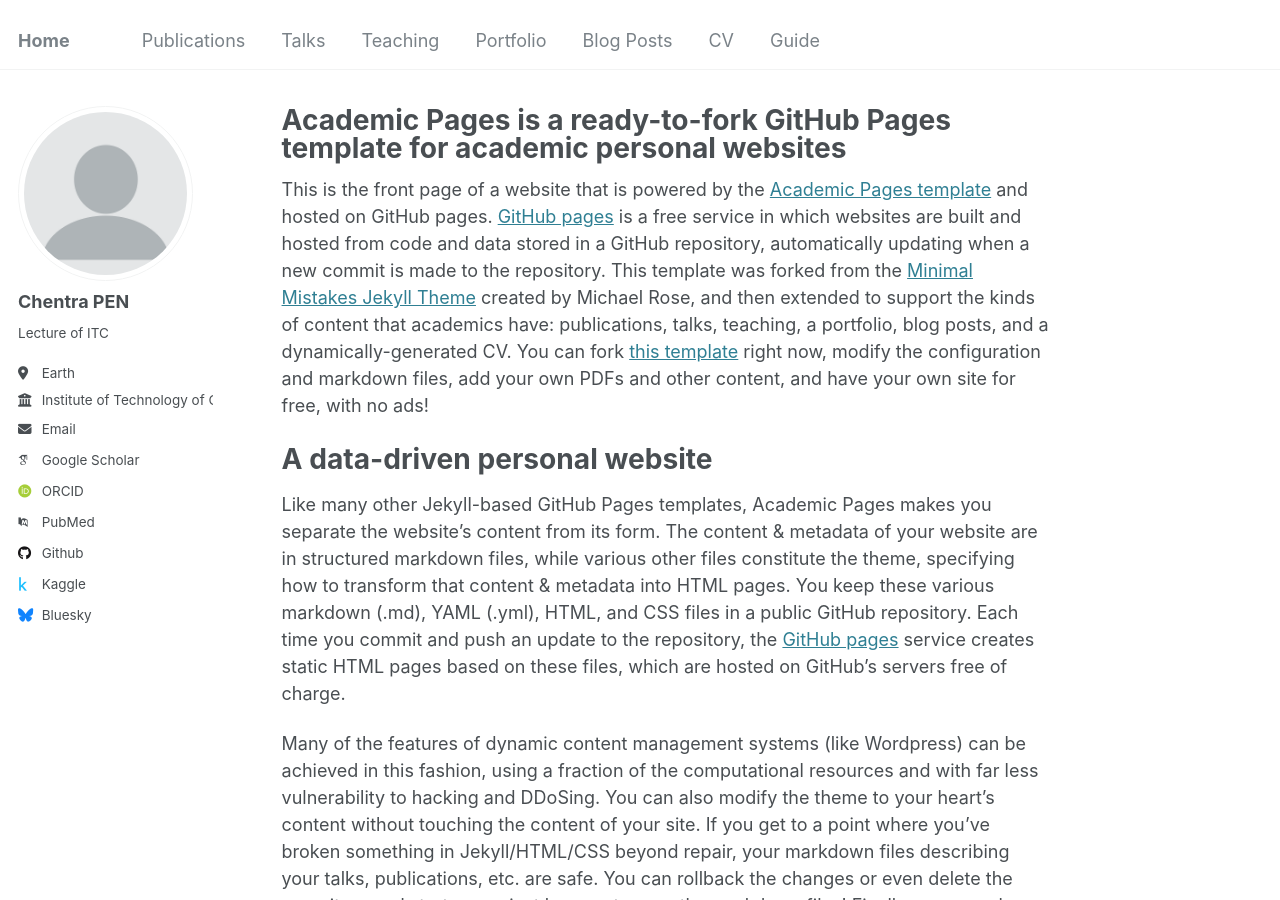
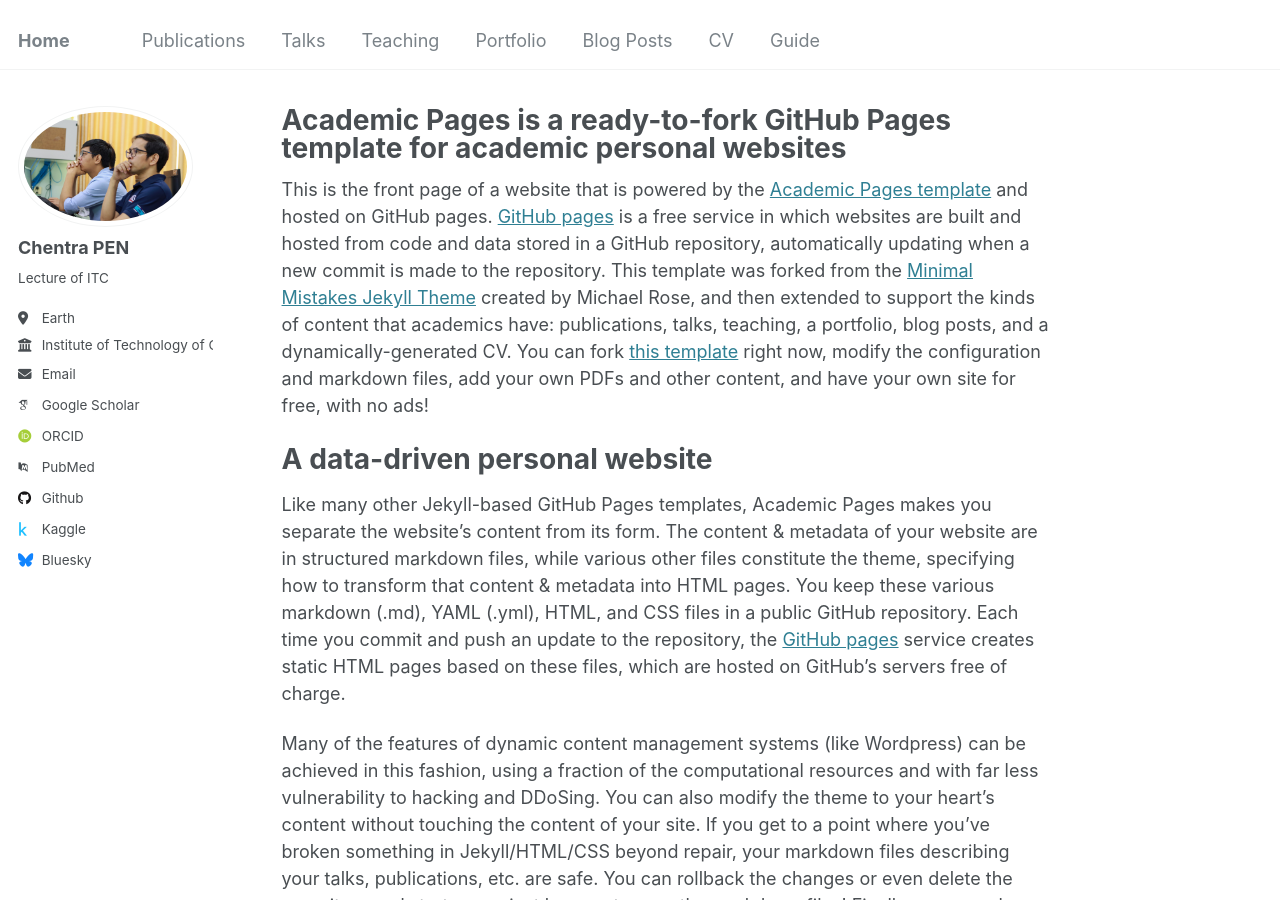
Before and after one commit to Chentra/PENChentra.github.io, a Jekyll site: the page built from _pages/about.md, in a window 1280 px wide and 900 px high. Built offline with Jekyll 4.4.1, drawn with Linux system fonts in a browser that asks for light colours; some web fonts are replaced.

Commit message:
Update _config.yml

```diff
--- a/_config.yml
+++ b/_config.yml
@@ -21,7 +21,7 @@
 #               Additional customization can be done by editing /_includes/author-profile.html
 author:
   # Biographic information
-  avatar           : "profile.png"
+  avatar           : "IMG_5898.JPG"
   name             : "Chentra PEN"
   pronouns         : # example: "she/her"
   bio              : "Lecture of ITC"
```
